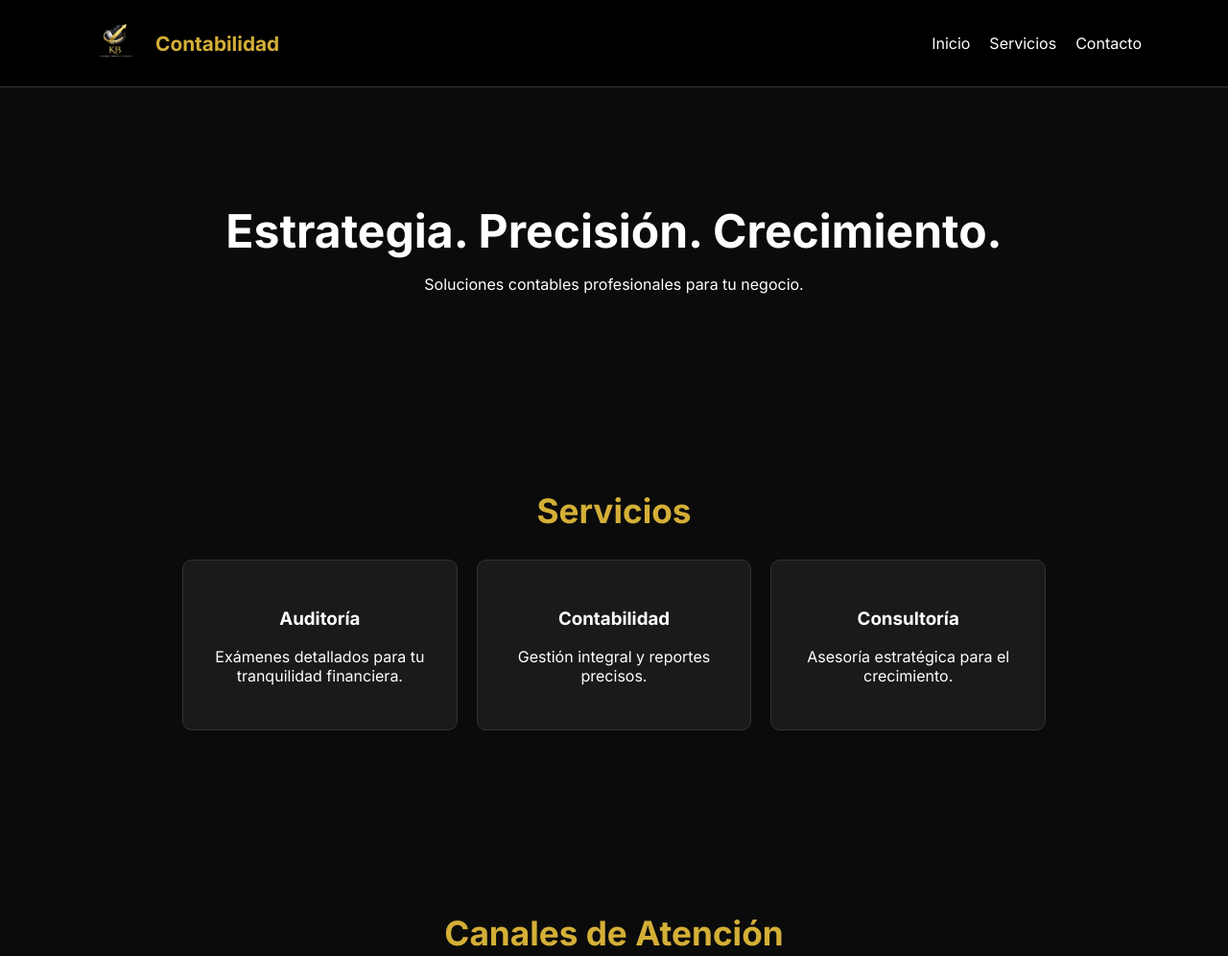
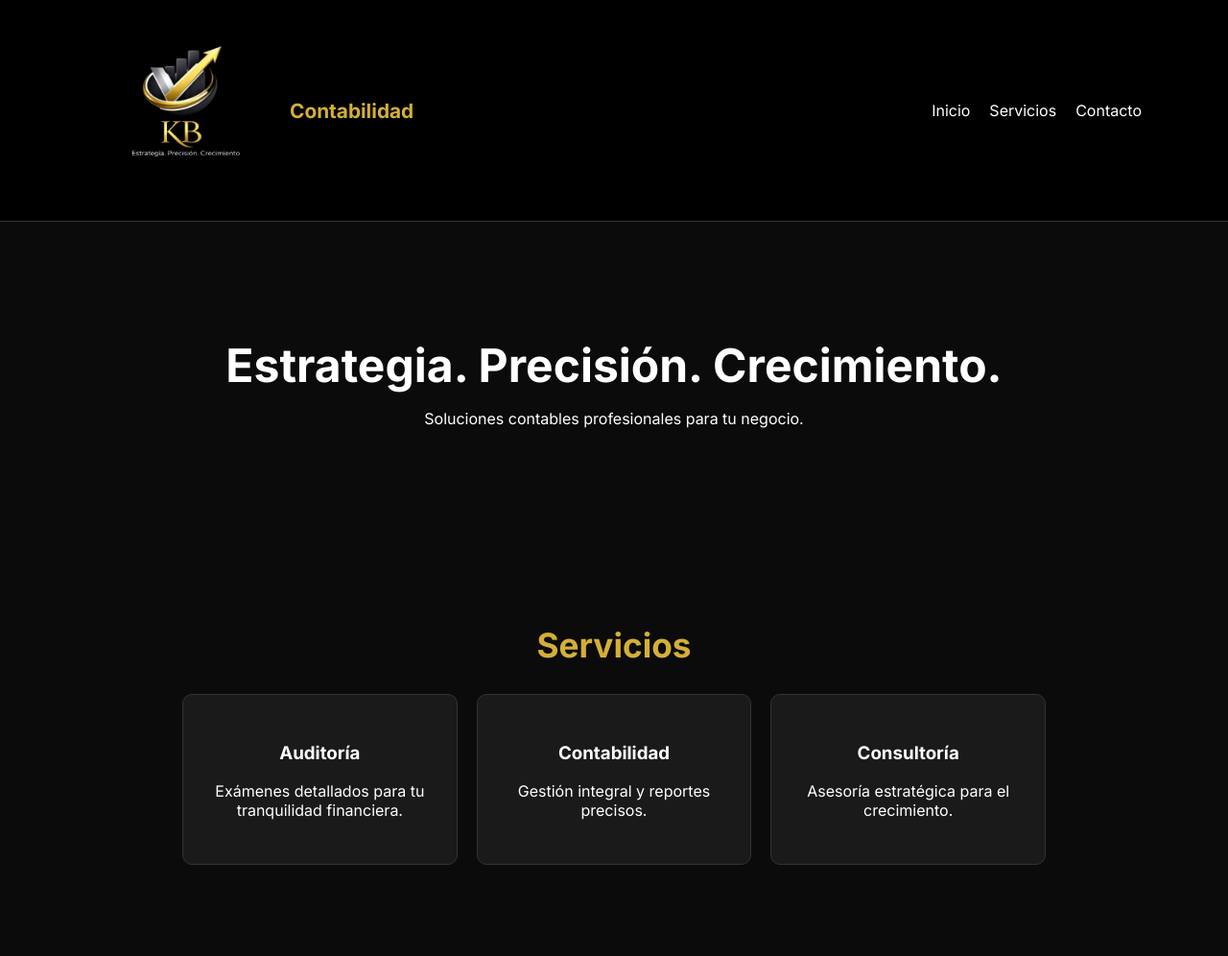
Before and after one commit to kevinalexandermb55-cpu/KB-CONTABILIDAD, a plain HTML site: page index.html in a window 1280 px wide. Shown: the top 996 px of the page at 96% size. Drawn offline with Linux system fonts and the light colour scheme.

Commit message:
Add files via upload

```diff
--- a/index.html
+++ b/index.html
@@ -15,7 +15,7 @@
         .header { background: #000; padding: 15px 0; border-bottom: 1px solid #333; position: sticky; top: 0; z-index: 1000; }
         .nav { display: flex; justify-content: space-between; align-items: center; max-width: 1100px; margin: 0 auto; padding: 0 20px; }
         .logo { display: flex; align-items: center; text-decoration: none; gap: 12px; }
-        .logo-img { height: 60px; width: auto; }
+        .logo-img { height: 200px; width: auto; }
         .logo-text { color: var(--dorado); font-weight: bold; font-size: 1.3rem; }
         .nav-menu { display: flex; list-style: none; gap: 20px; padding: 0; }
         .nav-link { color: var(--blanco); text-decoration: none; transition: 0.3s; }
@@ -44,7 +44,7 @@
     <header class="header">
         <nav class="nav">
             <a href="/" class="logo">
-                <img src="img/logo.png" alt="Logo KB" class="logo-img">
+                <img src="img/logo.png" alt="Logo Kb Contabilidad" class="logo-img">
                 <span class="logo-text">Contabilidad</span>
             </a>
             <ul class="nav-menu">
```
